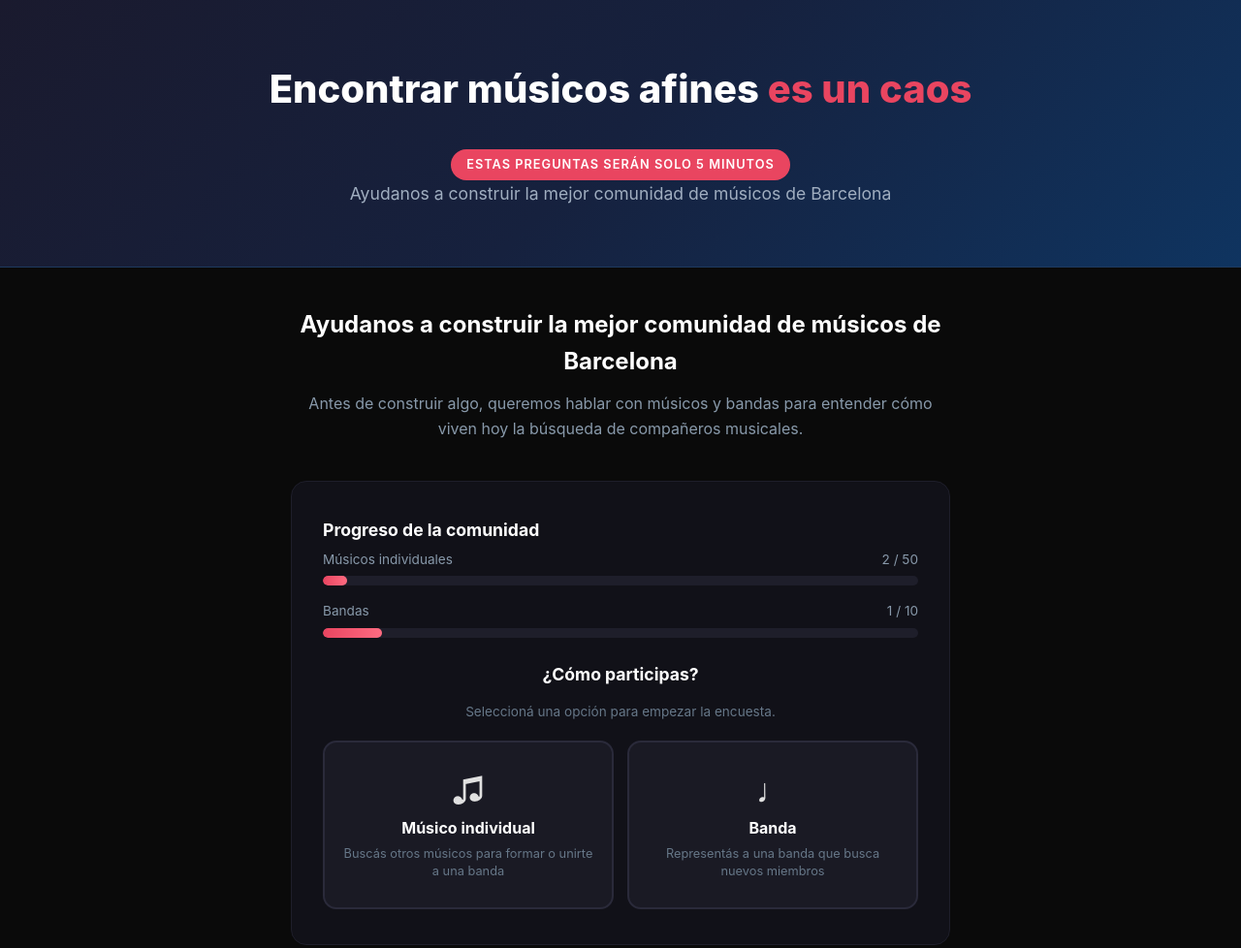
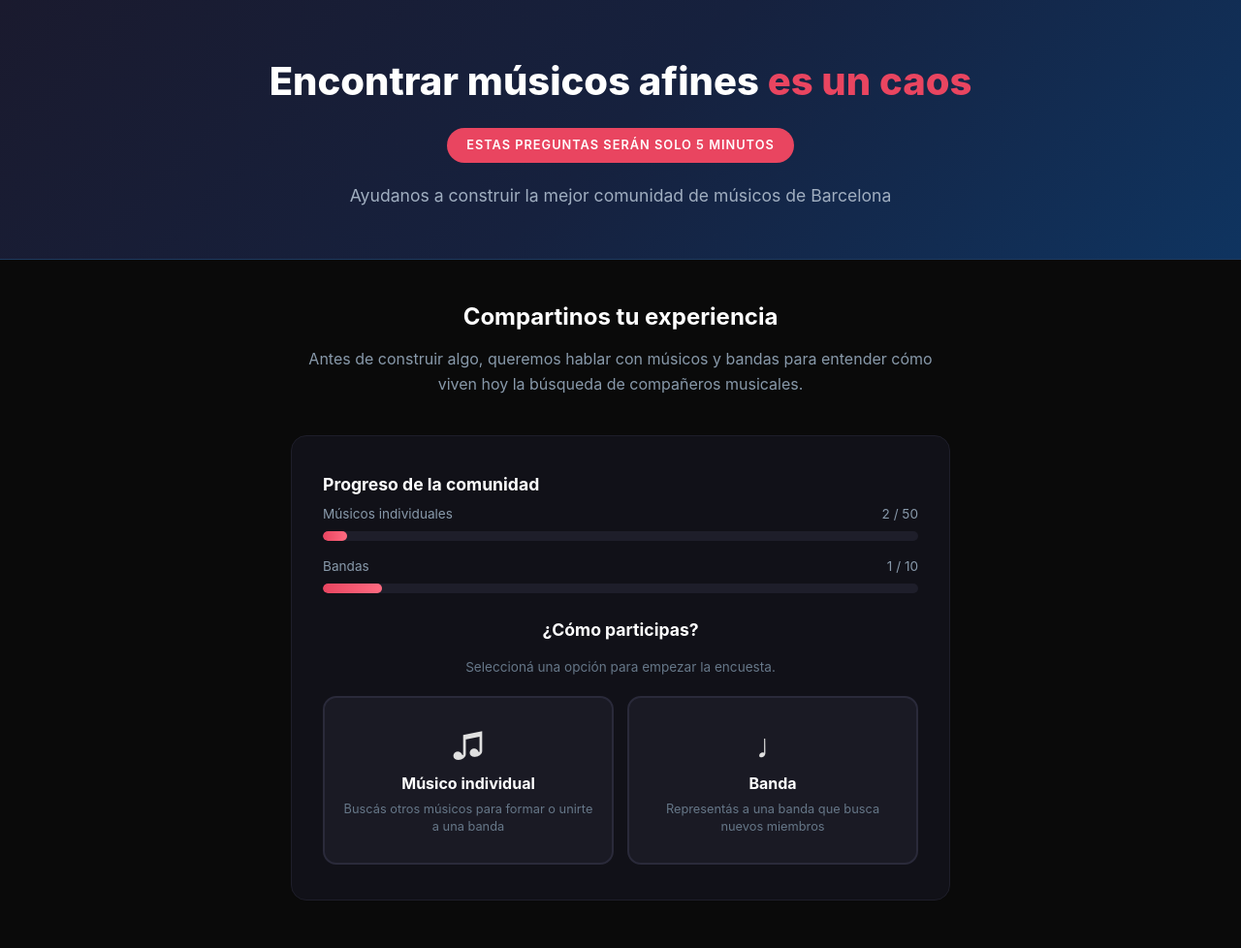
Before and after one commit to JDiaCas/form-musicos, a website: page index.html in a window 1280 px wide. Shown: the whole page at 97% size. Drawn offline with Linux system fonts and the light colour scheme; no server answers.

Commit message:
fix: hero spacing, remove duplicated title

```diff
--- a/index.html
+++ b/index.html
@@ -27,28 +27,30 @@
             font-size: 2.5rem;
             font-weight: 800;
             color: #fff;
-            margin-bottom: 16px;
+            margin-bottom: 24px;
+            line-height: 1.2;
         }
         .hero h1 span {
             color: #e94560;
+        }
+        .hero .badge {
+            display: inline-block;
+            background: #e94560;
+            color: #fff;
+            font-size: 0.8rem;
+            font-weight: 600;
+            padding: 8px 20px;
+            border-radius: 20px;
+            margin-bottom: 20px;
+            text-transform: uppercase;
+            letter-spacing: 1px;
         }
         .hero p {
             font-size: 1.1rem;
             color: #a0aec0;
             max-width: 600px;
-            margin: 0 auto 10px;
-        }
-        .badge {
-            display: inline-block;
-            background: #e94560;
-            color: #fff;
-            font-size: 0.8rem;
-            font-weight: 600;
-            padding: 6px 16px;
-            border-radius: 20px;
-            margin-top: 14px;
-            text-transform: uppercase;
-            letter-spacing: 1px;
+            margin: 0 auto;
+            line-height: 1.6;
         }
         .container {
             max-width: 720px;
@@ -278,7 +280,7 @@
 
 <main class="container">
     <div class="intro">
-        <h2>Ayudanos a construir la mejor comunidad de músicos de Barcelona</h2>
+        <h2>Compartinos tu experiencia</h2>
         <p>Antes de construir algo, queremos hablar con músicos y bandas para entender cómo viven hoy la búsqueda de compañeros musicales.</p>
     </div>
 
```
